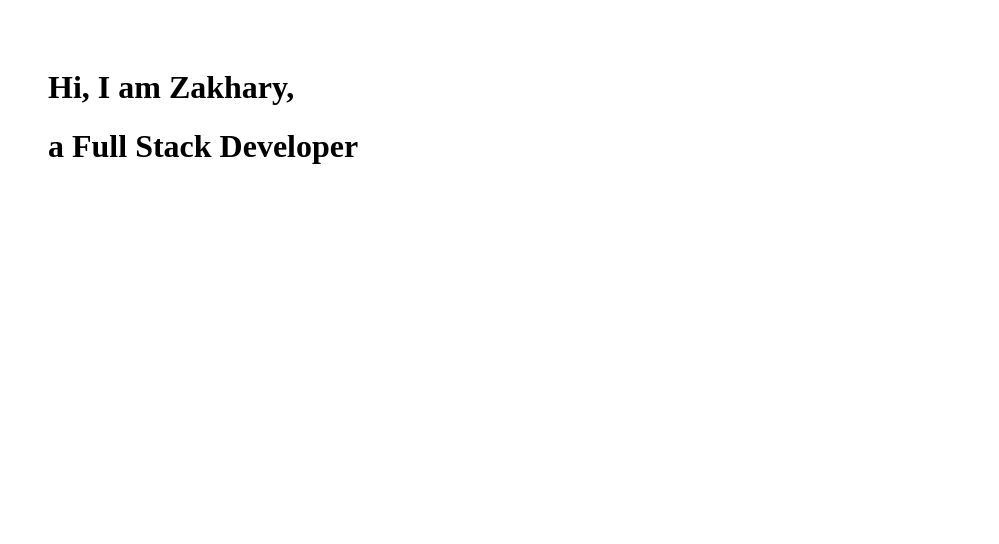
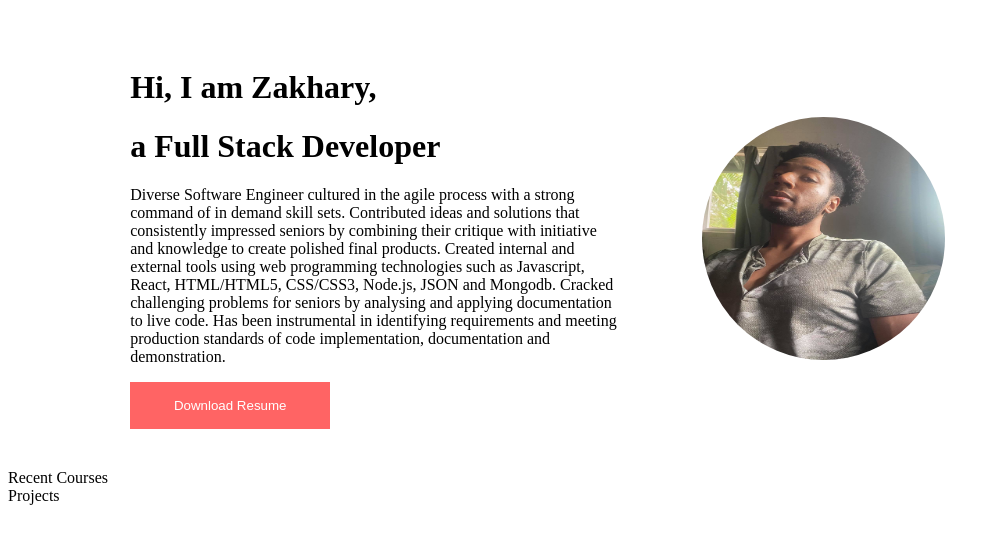
Before and after one commit to Zakpak0/portfolio, a Next.js app: page / in a window 1280 px wide. Shown: the top 544 px of the page, without its empty margins (0-999 px from the left). Built offline with nearby package versions, Linux system fonts and the light colour scheme.

Commit message:
added bio with static files

```diff
--- a/pages/index.tsx
+++ b/pages/index.tsx
@@ -1,26 +1,73 @@
 import type { NextPage } from 'next'
 import Head from 'next/head'
 import Image from 'next/image'
+import Zakhary from "../images/zakhary.jpg"
 
 const Home: NextPage = () => {
   return (
+    <div>
       <div
         style={{
-        padding: 20
+          padding: 20,
         }}
       >
         <div
           style={{
             padding: 20,
-          justifyContent: 'space-between',
+            justifyContent: 'space-evenly',
             display: 'flex',
-          flexDirection: 'row'
+            flexDirection: 'row',
+            width: "80%",
+            alignItems: "center",
           }}
         >
-        <div>
+          <div
+            style={{
+              width: "50%",
+            }}
+          >
             <h1>Hi, I am Zakhary,</h1>
             <h1>a Full Stack Developer</h1>
+            <p
+              style={{
+              }}
+            >Diverse Software Engineer cultured in the agile process with a strong command of in demand skill sets.
+              Contributed ideas and solutions that consistently impressed seniors by combining their critique with initiative
+              and knowledge to create polished final products. Created internal and external tools using web programming
+              technologies such as Javascript, React, HTML/HTML5, CSS/CSS3, Node.js, JSON and Mongodb. Cracked
+              challenging problems for seniors by analysing and applying documentation to live code. Has been instrumental
+              in identifying requirements and meeting production standards of code implementation, documentation and
+              demonstration.</p>
+            <button
+              style={{
+                borderRadius: "0%",
+                color: "white",
+                backgroundColor: "#FF6464",
+                borderWidth: "0px",
+                height: "47px",
+                width: "200px",
+                cursor: "pointer"
+              }}
+            >
+              Download Resume
+            </button>
           </div>
+          <Image
+            height={243}
+            width={243}
+            style={{
+              borderRadius: '100%'
+            }}
+            layout="fixed"
+            src={Zakhary}
+          />
+        </div>
+      </div>
+      <div>
+        Recent Courses
+      </div>
+      <div>
+        Projects
       </div>
     </div>
   )
```
Also changed, not shown: images/zakhary.jpg (added). Lines whose indentation alone changed are shown as unchanged.
